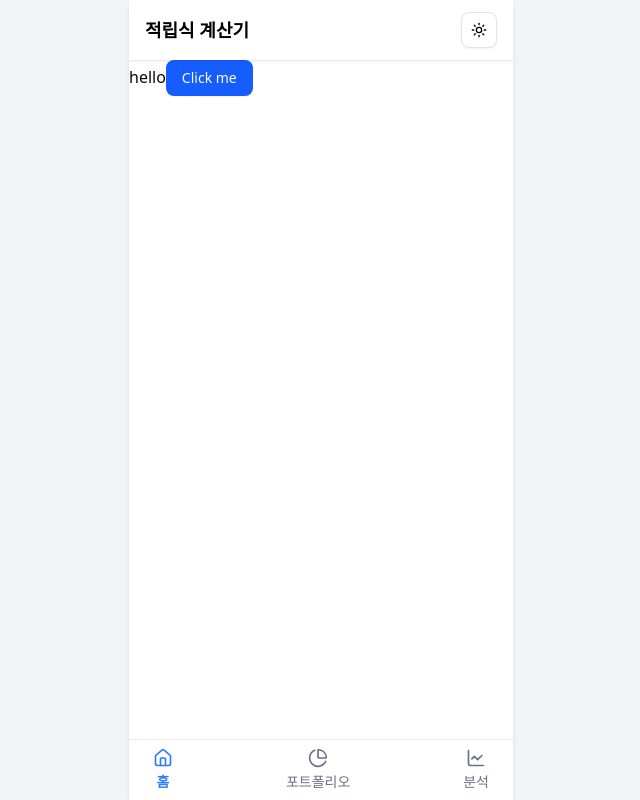
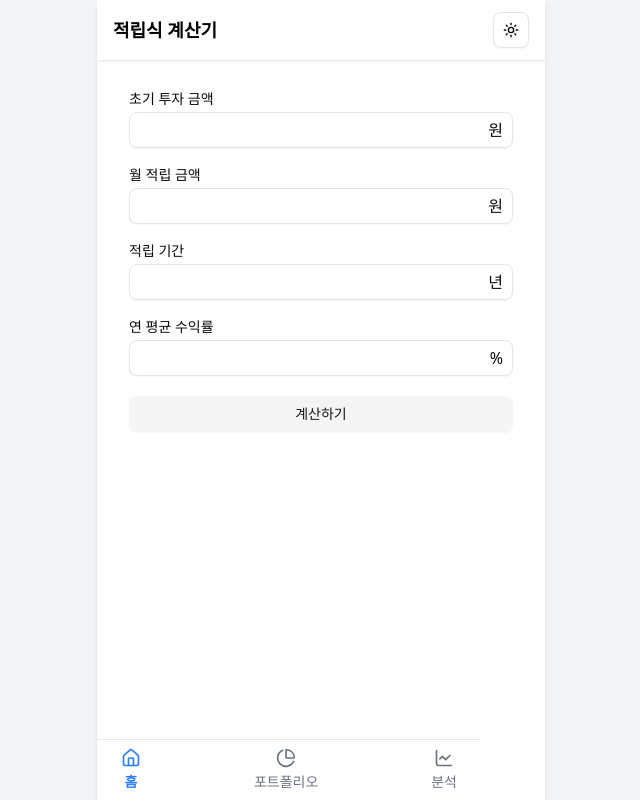
Before and after one commit to JeonChangMin15/stack-money-flow, a Next.js app: page / in a window 1280 px wide. Shown: the whole page, without its empty margins (319-959 px from the left). Built offline with nearby package versions, Linux system fonts and the light colour scheme.

Commit message:
[기타] 전체 최소 너비 css 수정

```diff
--- a/src/app/layout.tsx
+++ b/src/app/layout.tsx
@@ -37,7 +37,7 @@ export default function RootLayout({
           disableTransitionOnChange
         >
           <main className="flex justify-center bg-gray-100 h-dvh">
-            <div className="relative w-full max-w-sm bg-white h-dvh shadow-md overflow-auto">
+            <div className="relative w-full max-w-md bg-white dark:bg-gray-900 h-dvh shadow-md overflow-auto">
               <Header />
               {children}
               <Nav />
--- a/src/app/page.tsx
+++ b/src/app/page.tsx
@@ -1,10 +1,42 @@
+"use client";
+
+import { useState } from "react";
+import NumberInput from "@/components/common/input";
 import { Button } from "@/components/ui/button";
 
 export default function Home() {
+  const [initialAmount, setInitialAmount] = useState<string>("");
+  const [monthAmount, setMonthAmount] = useState<string>("");
+  const [investTerm, setInvestTerm] = useState<string>("");
+  const [averageProfit, setAverageProfit] = useState<string>("");
+
   return (
-    <div className="bg-white dark:bg-gray-900">
-      hello
-      <Button className="bg-blue-600">Click me</Button>
+    <div className="grid gap-5 bg-white dark:bg-gray-900 px-8 pt-8">
+      <NumberInput
+        label="초기 투자 금액"
+        unit="원"
+        value={initialAmount}
+        onChange={setInitialAmount}
+      />
+      <NumberInput
+        label="월 적립 금액"
+        unit="원"
+        value={monthAmount}
+        onChange={setMonthAmount}
+      />
+      <NumberInput
+        label="적립 기간"
+        unit="년"
+        value={investTerm}
+        onChange={setInvestTerm}
+      />
+      <NumberInput
+        label="연 평균 수익률"
+        unit="%"
+        value={averageProfit}
+        onChange={setAverageProfit}
+      />
+      <Button variant="secondary">계산하기</Button>
     </div>
   );
 }
```
Also changed, not shown: src/util/calUtils.ts (added).
